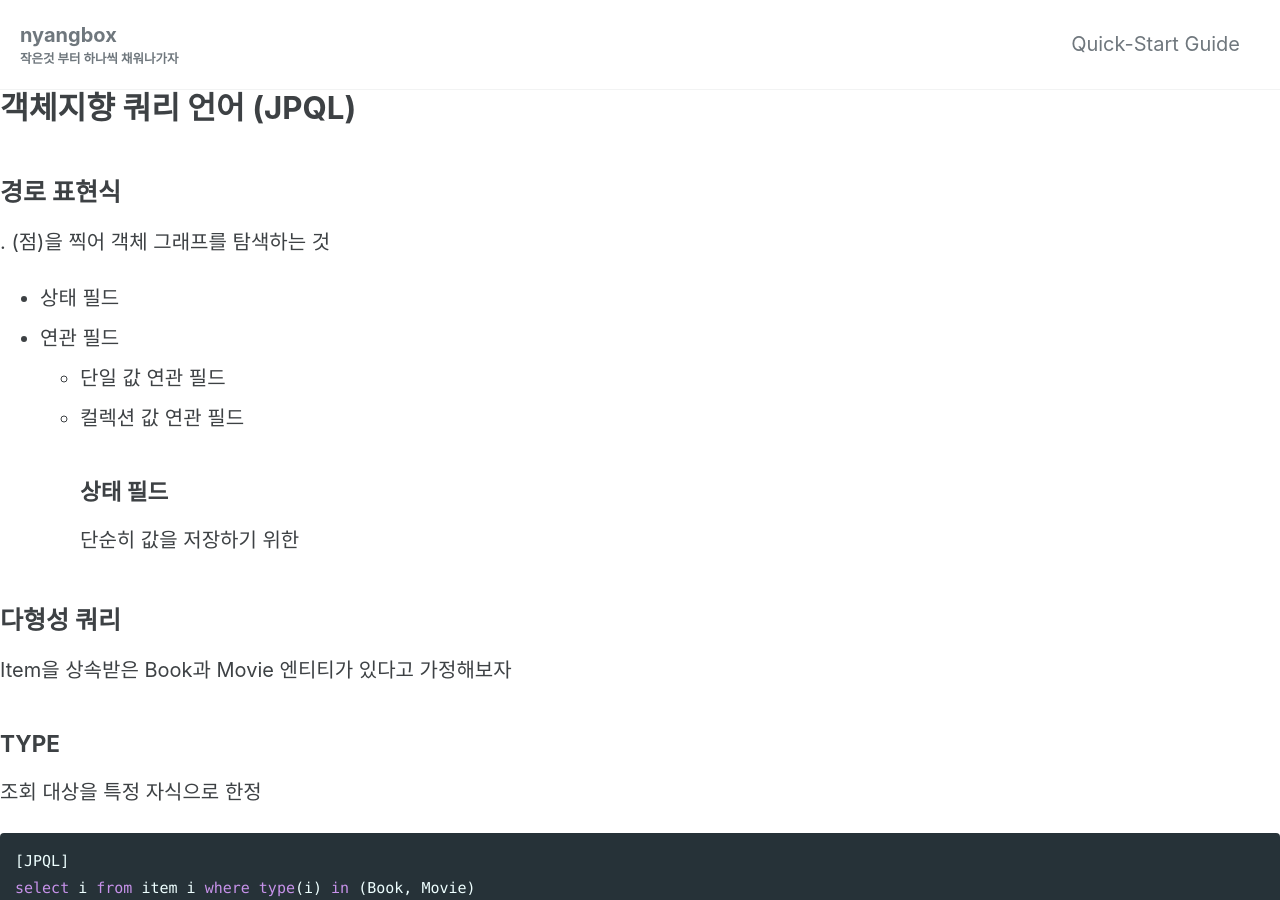
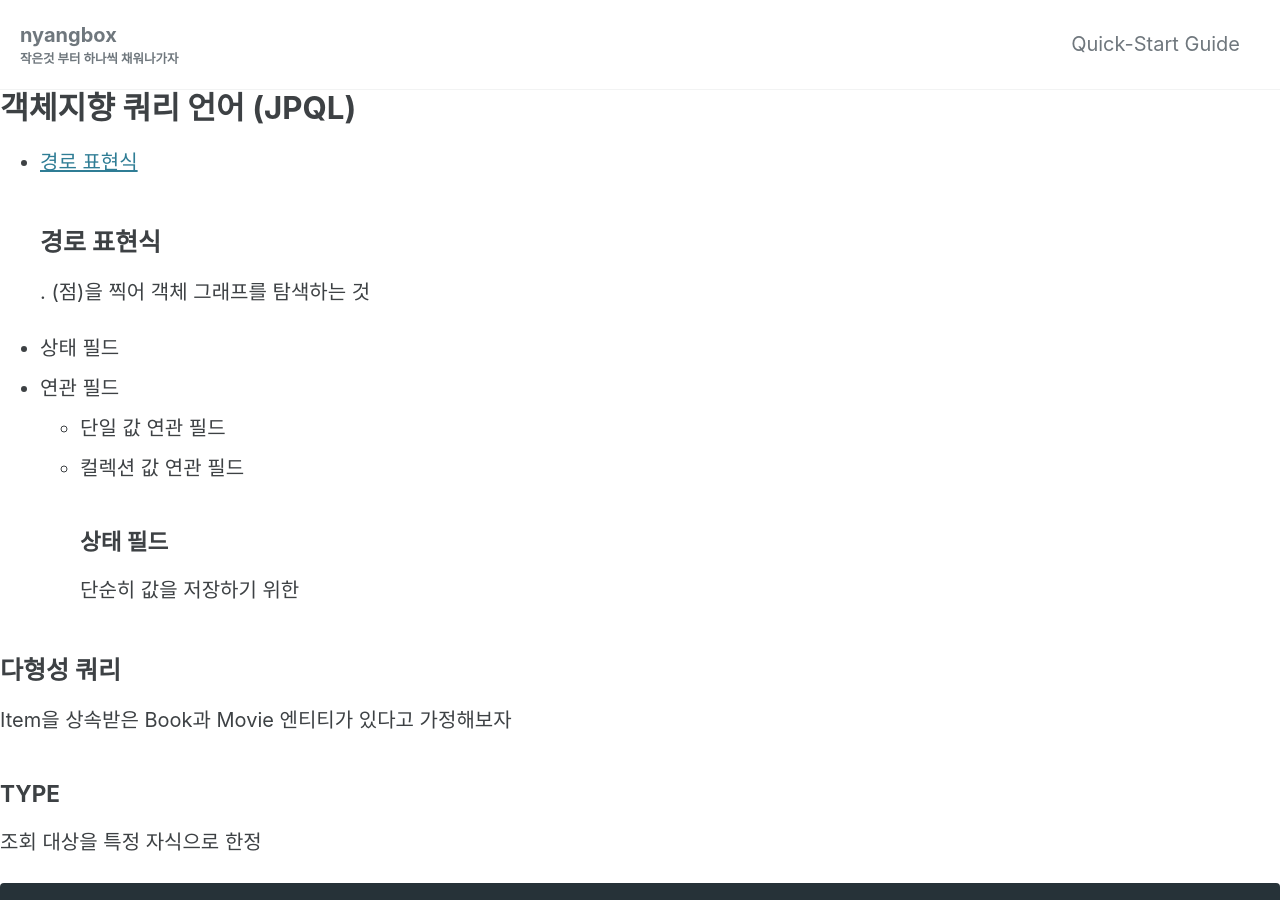
Before and after one commit to maenguin/maenguin.github.io, a Jekyll site: the page built from private/jpa-jpql.md, in a window 1280 px wide and 900 px high. Built offline with Jekyll 4.4.1, drawn with Linux system fonts in a browser that asks for light colours; cached includes are drawn as plain includes; our own code applies the rules of GitHub Pages for plain Markdown files.

Commit message:
Update jpa-jpql.md

```diff
--- a/private/jpa-jpql.md
+++ b/private/jpa-jpql.md
@@ -1,5 +1,5 @@
 # 객체지향 쿼리 언어 (JPQL)
-
+* [경로 표현식](#경로-표현식)
 ## 경로 표현식
 . (점)을 찍어 객체 그래프를 탐색하는 것
 * 상태 필드
```
